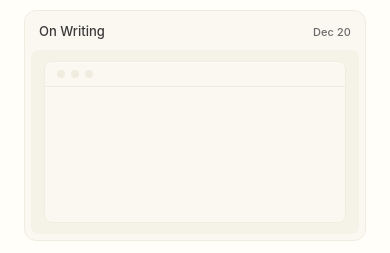
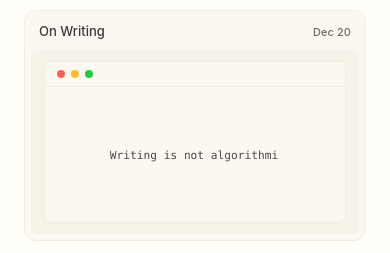
Before and after one commit to dylanfernandezdelara/dylanfdl_website, a Next.js app: page /about in a window 390 px wide. Shown: the part 297-550 px from the top of the page. Built offline with nearby package versions, Linux system fonts and the light colour scheme; no server answers.

Commit message:
Polish On Writing card animation

```diff
--- a/components/EditorThumbnail.tsx
+++ b/components/EditorThumbnail.tsx
@@ -1,6 +1,134 @@
 'use client'
 
+import { useEffect, useRef, useState } from 'react'
+
+const FULL_TEXT = 'Writing is not algorithmic, and...'
+const TYPE_DELAY_MS = 230
+const TYPE_DOT_DELAY_STEP_MS = 24
+const DELETE_DELAY_SLOW_MS = 180
+const DELETE_DELAY_FAST_MS = 58
+const HOLD_FULL_MS = 900
+const HOLD_EMPTY_MS = 250
+const TEXT_LENGTH = FULL_TEXT.length
+const TRAILING_DOT_COUNT = 3
+
+function getTypeDelay(nextVisibleLength: number) {
+  const typedCharacter = FULL_TEXT[nextVisibleLength - 1]
+  const dotIndex = nextVisibleLength - (TEXT_LENGTH - TRAILING_DOT_COUNT)
+
+  if (typedCharacter === '.' && dotIndex > 0) {
+    return TYPE_DELAY_MS + dotIndex * TYPE_DOT_DELAY_STEP_MS
+  }
+
+  return TYPE_DELAY_MS
+}
+
+function getDeleteDelay(visibleLength: number) {
+  const progress = visibleLength / FULL_TEXT.length
+  const easedProgress = progress * progress
+
+  return Math.round(
+    DELETE_DELAY_FAST_MS + easedProgress * (DELETE_DELAY_SLOW_MS - DELETE_DELAY_FAST_MS),
+  )
+}
+
+function buildTypeThresholds() {
+  const thresholds: number[] = []
+  let totalDelay = 0
+
+  for (let nextVisibleLength = 1; nextVisibleLength <= TEXT_LENGTH; nextVisibleLength += 1) {
+    totalDelay += getTypeDelay(nextVisibleLength)
+    thresholds.push(totalDelay)
+  }
+
+  return thresholds
+}
+
+function buildDeleteThresholds() {
+  const thresholds: number[] = []
+  let totalDelay = 0
+
+  for (let visibleLength = TEXT_LENGTH; visibleLength > 0; visibleLength -= 1) {
+    totalDelay += getDeleteDelay(visibleLength)
+    thresholds.push(totalDelay)
+  }
+
+  return thresholds
+}
+
+const TYPE_THRESHOLDS_MS = buildTypeThresholds()
+const TYPE_TOTAL_MS = TYPE_THRESHOLDS_MS[TYPE_THRESHOLDS_MS.length - 1] ?? 0
+const DELETE_THRESHOLDS_MS = buildDeleteThresholds()
+const DELETE_TOTAL_MS = DELETE_THRESHOLDS_MS[DELETE_THRESHOLDS_MS.length - 1] ?? 0
+const CYCLE_DURATION_MS = TYPE_TOTAL_MS + HOLD_FULL_MS + DELETE_TOTAL_MS + HOLD_EMPTY_MS
+
+function getTypingLength(elapsedMs: number) {
+  for (let index = 0; index < TYPE_THRESHOLDS_MS.length; index += 1) {
+    if (elapsedMs < TYPE_THRESHOLDS_MS[index]) {
+      return index
+    }
+  }
+
+  return TEXT_LENGTH
+}
+
+function getDeletingLength(elapsedMs: number) {
+  for (let index = 0; index < DELETE_THRESHOLDS_MS.length; index += 1) {
+    if (elapsedMs < DELETE_THRESHOLDS_MS[index]) {
+      return TEXT_LENGTH - index
+    }
+  }
+
+  return 0
+}
+
+function getVisibleLengthAt(cycleElapsedMs: number) {
+  if (cycleElapsedMs < TYPE_TOTAL_MS) {
+    return getTypingLength(cycleElapsedMs)
+  }
+
+  if (cycleElapsedMs < TYPE_TOTAL_MS + HOLD_FULL_MS) {
+    return TEXT_LENGTH
+  }
+
+  const deleteElapsedMs = cycleElapsedMs - TYPE_TOTAL_MS - HOLD_FULL_MS
+
+  if (deleteElapsedMs < DELETE_TOTAL_MS) {
+    return getDeletingLength(deleteElapsedMs)
+  }
+
+  return 0
+}
+
 export default function EditorThumbnail() {
+  const [visibleLength, setVisibleLength] = useState(0)
+  const cycleStartedAtRef = useRef<number | null>(null)
+  const lastVisibleLengthRef = useRef(0)
+
+  useEffect(() => {
+    let animationFrameId = 0
+
+    const tick = (timestamp: number) => {
+      if (cycleStartedAtRef.current === null) {
+        cycleStartedAtRef.current = timestamp
+      }
+
+      const cycleElapsedMs = (timestamp - cycleStartedAtRef.current) % CYCLE_DURATION_MS
+      const nextVisibleLength = getVisibleLengthAt(cycleElapsedMs)
+
+      if (nextVisibleLength !== lastVisibleLengthRef.current) {
+        lastVisibleLengthRef.current = nextVisibleLength
+        setVisibleLength(nextVisibleLength)
+      }
+
+      animationFrameId = window.requestAnimationFrame(tick)
+    }
+
+    animationFrameId = window.requestAnimationFrame(tick)
+
+    return () => window.cancelAnimationFrame(animationFrameId)
+  }, [])
+
   return (
     <div className="absolute inset-0 flex items-center justify-center bg-bg2">
       <div
@@ -8,13 +136,16 @@ export default function EditorThumbnail() {
         aria-hidden
       >
         <div className="flex border-b border-bg3 px-3 py-2">
-          <span className="h-2 w-2 rounded-full bg-bg3" />
-          <span className="ml-1.5 h-2 w-2 rounded-full bg-bg3" />
-          <span className="ml-1.5 h-2 w-2 rounded-full bg-bg3" />
+          <span className="h-2 w-2 rounded-full bg-[#ff5f57]" />
+          <span className="ml-1.5 h-2 w-2 rounded-full bg-[#febc2e]" />
+          <span className="ml-1.5 h-2 w-2 rounded-full bg-[#28c840]" />
         </div>
-        <div className="flex flex-1 items-start px-[10%] pt-[12%]">
-          <div className="flex h-[min(40%,4.5rem)] items-end">
-            <span className="editor-cursor-blink h-6 w-px shrink-0 bg-fg3" />
+        <div className="flex flex-1 items-center justify-center px-[8%]">
+          <div className="flex max-w-full items-end overflow-hidden">
+            <span className="whitespace-nowrap font-mono text-[clamp(0.7rem,1.35vw,0.95rem)] leading-[1.2] text-fg2">
+              {FULL_TEXT.slice(0, visibleLength)}
+            </span>
+            <span className="editor-cursor-blink ml-px h-[1.05em] w-px shrink-0 bg-fg3" />
           </div>
         </div>
       </div>
```
